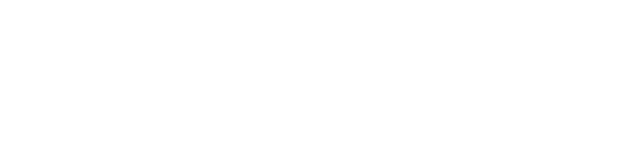
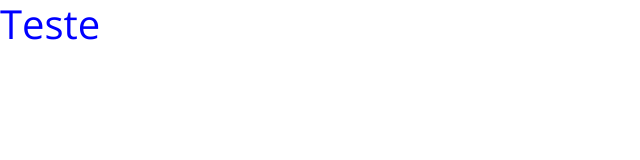
Before and after one commit to Achette/DSMovie, a plain HTML site: page index.html in a window 1280 px wide. Shown: the whole page, without its empty margins (0-640 px from the left). Drawn offline with nearby package versions, Linux system fonts and the light colour scheme.

Commit message:
google fonts

```diff
--- a/assets/css/style.css
+++ b/assets/css/style.css
@@ -1,5 +1,12 @@
+@import url('https://fonts.googleapis.com/css2?family=Open+Sans:wght@300;400;700&display=swap');
+
 * {
     margin: 0;
     padding: 0;
     box-sizing: border-box;
+    font-family: 'Open Sans', sans-serif;
 }
+
+h1 {
+    color: blue;
+}
--- a/index.html
+++ b/index.html
@@ -17,5 +17,8 @@
 
     <title>DSMovies</title>
   </head>
-  <body></body>
+
+  <body>
+    <h1>Teste</h1>
+  </body>
 </html>
```
